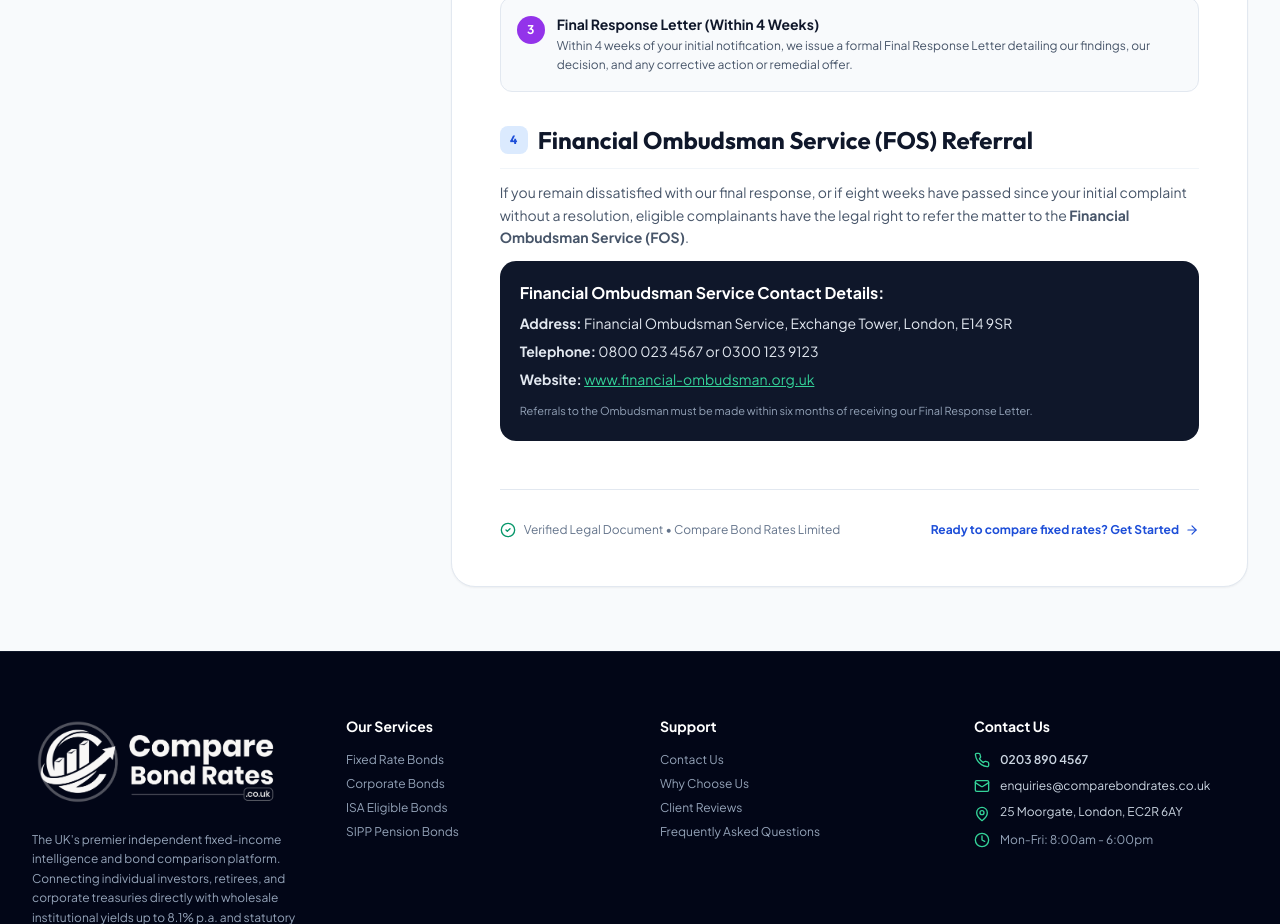
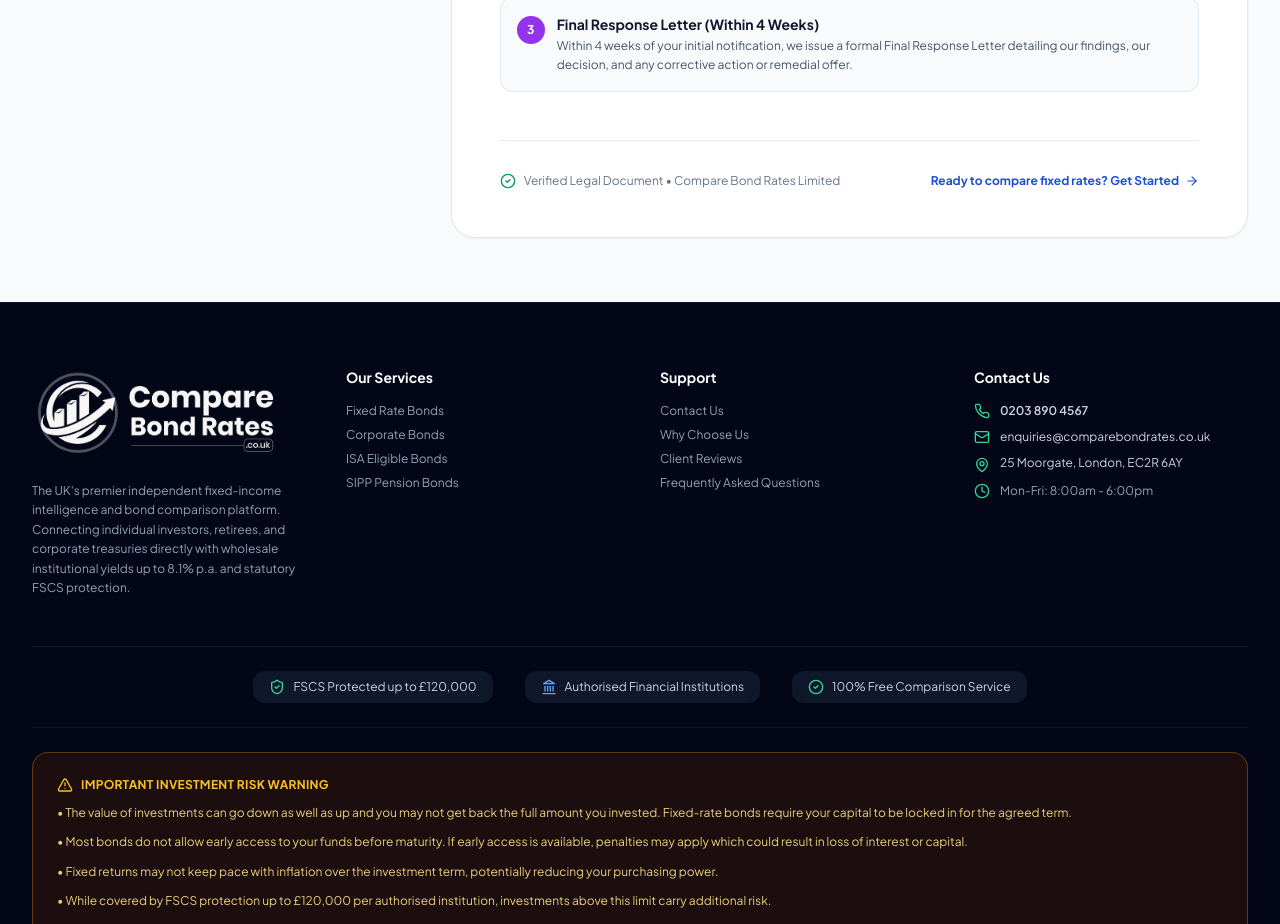
Before and after one commit to itfalcon176/Compare-Bond-Rates, a Next.js app: page /complaints-policy in a window 1280 px wide. Shown: the part 1420-2344 px from the top of the page. Built offline with nearby package versions, Linux system fonts and the light colour scheme.

Commit message:
feat: add complaints policy and procedure page

```diff
--- a/app/complaints-policy/page.tsx
+++ b/app/complaints-policy/page.tsx
@@ -132,25 +132,7 @@
           </div>
         </section>
 
-        {/* Section 4 */}
-        <section className="space-y-3">
-          <h2 className="text-xl sm:text-2xl font-bold font-display text-slate-900 flex items-center gap-2.5 border-b border-slate-100 pb-3">
-            <span className="w-7 h-7 rounded-lg bg-blue-100 text-blue-700 text-xs font-bold flex items-center justify-center">4</span>
-            Financial Ombudsman Service (FOS) Referral
-          </h2>
-          <p className="text-sm text-slate-600 leading-relaxed">
-            If you remain dissatisfied with our final response, or if eight weeks have passed since your initial complaint without a resolution, eligible complainants have the legal right to refer the matter to the <strong>Financial Ombudsman Service (FOS)</strong>.
-          </p>
-          <div className="bg-slate-900 text-slate-200 p-5 rounded-2xl space-y-2 text-xs sm:text-sm">
-            <p className="font-bold text-white text-base">Financial Ombudsman Service Contact Details:</p>
-            <p><strong>Address:</strong> Financial Ombudsman Service, Exchange Tower, London, E14 9SR</p>
-            <p><strong>Telephone:</strong> 0800 023 4567 or 0300 123 9123</p>
-            <p><strong>Website:</strong> <a href="https://www.financial-ombudsman.org.uk" target="_blank" rel="noopener noreferrer" className="text-emerald-400 underline">www.financial-ombudsman.org.uk</a></p>
-            <p className="text-[11px] text-slate-400 pt-1">
-              Referrals to the Ombudsman must be made within six months of receiving our Final Response Letter.
-            </p>
-          </div>
-        </section>
+
 
       </div>
     </LegalPageLayout>
```
